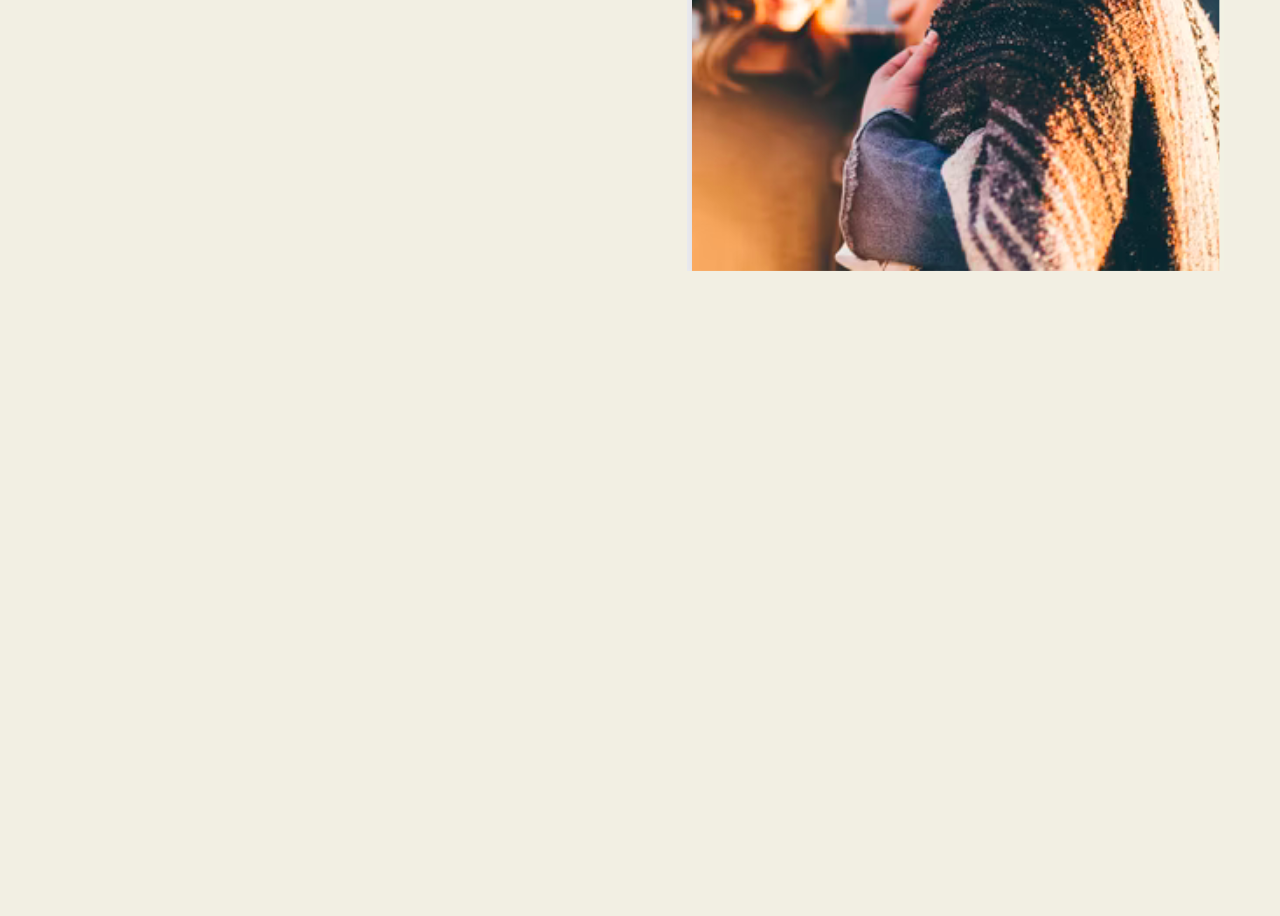
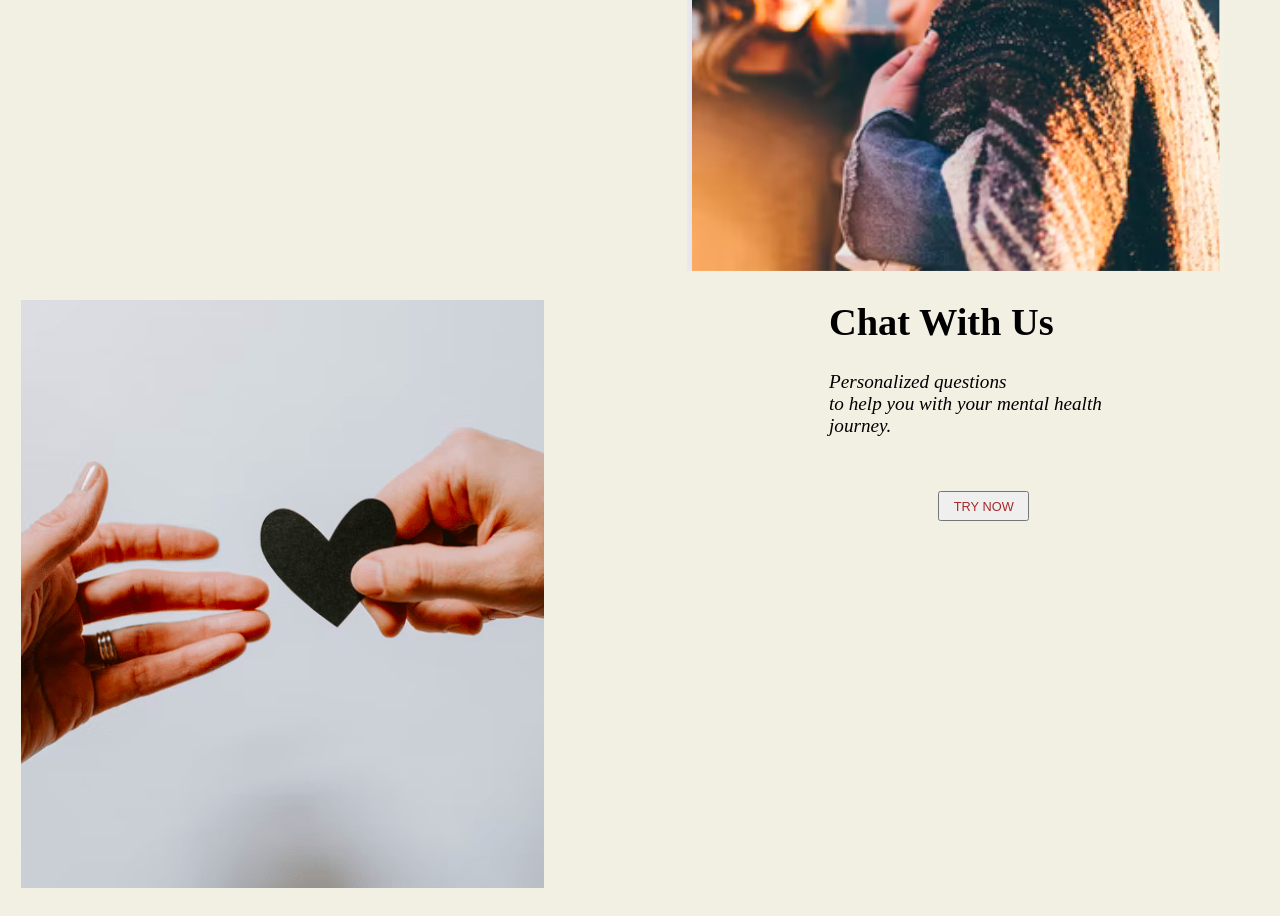
Before and after one commit to mercymurigi27/timamuSite, a plain HTML site: page index.html in a window 1280 px wide. Shown: the part 1272-2188 px from the top of the page. Before the commit the page ends 1572 px from the top, so only its background shows below. Drawn offline with Linux system fonts and the light colour scheme.

Commit message:
ft- Add section four - assessment

```diff
--- a/css/style.css
+++ b/css/style.css
@@ -55,6 +55,20 @@ main{
 section{
     margin: 2%;
 }
+section  button.left{
+    margin-top: 10%;
+    margin-left: 30%;
+    padding: 1% 3%;
+    font-size: 1vw;
+    color: brown;
+}
+section  button.right{
+    margin-top: 20%;
+    margin-left: 40%;
+    padding: 2% 5%;
+    font-size: 1vw;
+    color: brown;
+}
 
 
 section#welcome{
@@ -102,10 +116,21 @@ section#community p#second{
     font-style: oblique;
     font-size: 1.5vw;
 }
-section#community button{
+
+
+section#assessment{
+    display: flex;
+    justify-content: space-evenly;
+}
+section#assessment p#first{
+    font-weight: 600;
+    font-size: 3vw;
+}
+section#assessment p#second{
     margin-top: 10%;
-    margin-left: 30%;
-    padding: 1% 3%;
-    font-size: 1vw;
-    color: brown;
+    font-style: oblique;
+    font-size: 1.5vw;
 }
+section#assessment img{
+    margin-left: -30%;
+}
--- a/index.html
+++ b/index.html
@@ -70,10 +70,26 @@
                    Share and let your voice be heard <br>
                    Experience our instant messaging platform that lets you participate anonymously
                 </p>
-                <button>TRY NOW</button>
+                <button class="left">TRY NOW</button>
             </div>
             <div>
                 <img src="/images/Page4.png" alt="">
+            </div>
+        </section>
+        <section id="assessment">
+            <div>
+                <img src="/images/Page3.png" alt="">
+            </div>
+            <div>
+                <p id="first">
+                    Chat With Us
+                </p>
+                <p id="second">
+                    Personalized questions <br>
+                    to help you with your mental health <br>
+                    journey.
+                </p>
+                <button class="right">TRY NOW</button>
             </div>
 
 
```
